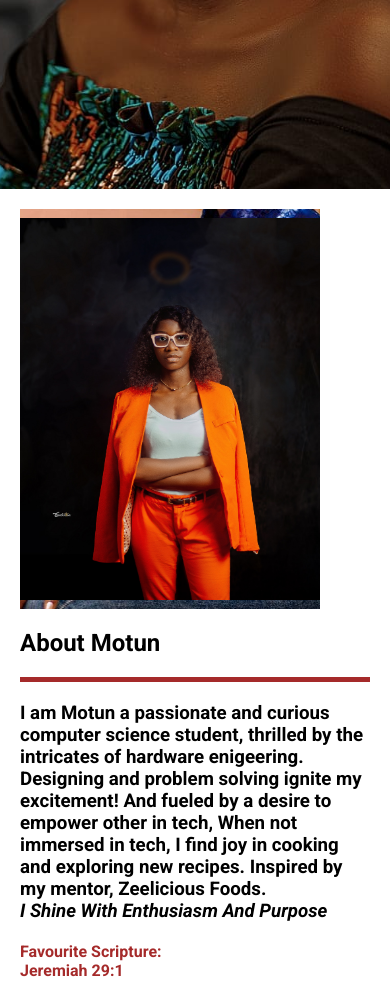
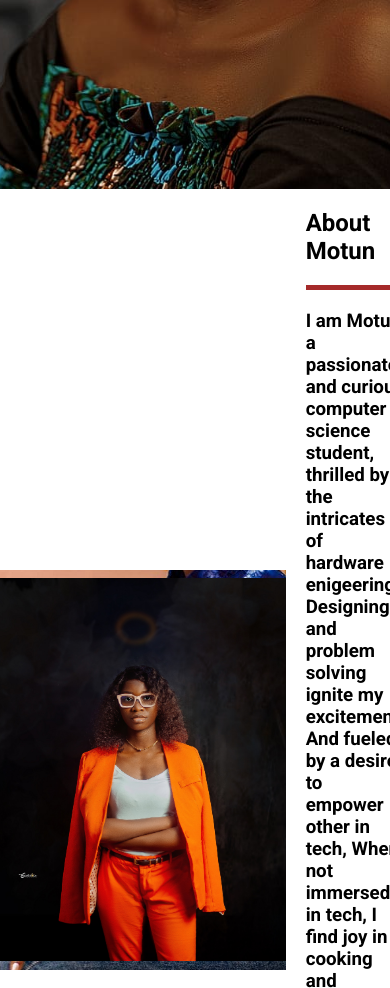
Before and after one commit to EmmtekDev/05.B.day, a plain HTML site: page index.html in a window 390 px wide. Shown: the part 655-1643 px from the top of the page. Drawn offline with Linux system fonts and the light colour scheme; a web font is replaced by a local one.

Commit message:
Update style.css

```diff
--- a/style.css
+++ b/style.css
@@ -171,11 +171,11 @@ nav li a {
     padding: 40px;
     gap: 20px;
     width: 800px;
-
 }
 .gallery img{
     width: 250px;
 }
+/* mobile view lower than 600px */
 @media (max-width: 600px) {
     .container{
         height: 100vh;
@@ -205,7 +205,7 @@ nav li a {
     }
 
     .about {
-        grid-template-columns: 1fr;
+        grid-template-columns: 1fr 1fr;
         padding: 20px;
     }
 
```
